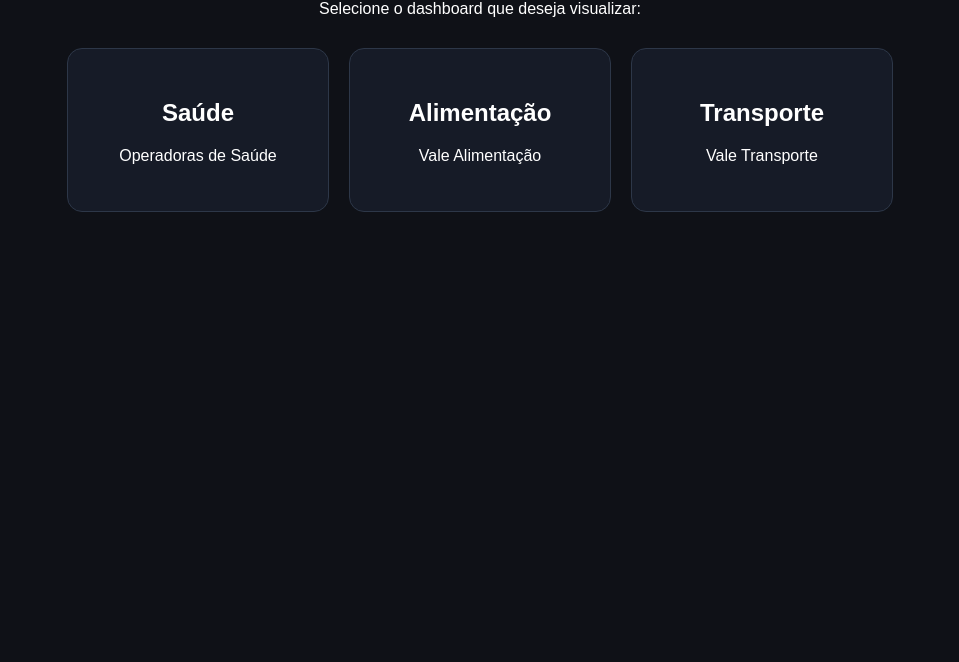
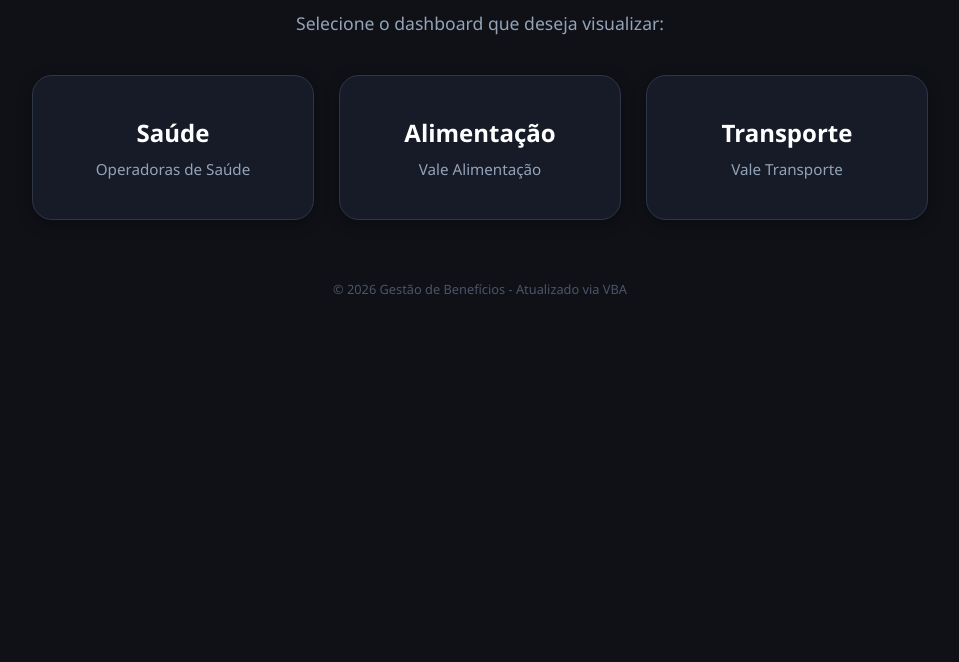
Before and after one commit to rcorreia1989-tech/adpbnenef, a plain HTML site: page index.html in a window 1280 px wide. Shown: the part 138-800 px from the top of the page, without its empty margins (160-1119 px from the left). Drawn offline with Linux system fonts and the light colour scheme.

Commit message:
Update index.html

```diff
--- a/index.html
+++ b/index.html
@@ -2,34 +2,110 @@
 <html lang="pt-br">
 <head>
     <meta charset="UTF-8">
+    <meta name="viewport" content="width=device-width, initial-scale=1.0">
     <title>Portal de Dashboards - ME 2026</title>
     <style>
-        body { font-family: sans-serif; background: #0f1117; color: #fff; text-align: center; padding: 50px; }
-        .container { display: flex; justify-content: center; gap: 20px; margin-top: 30px; }
+        /* Estilo Base */
+        body {
+            font-family: 'Segoe UI', Tahoma, Geneva, Verdana, sans-serif;
+            background: #0f1117;
+            color: #fff;
+            text-align: center;
+            padding: 50px 20px;
+            margin: 0;
+        }
+
+        h1 {
+            color: #60a5fa;
+            margin-bottom: 10px;
+            font-size: 2.5rem;
+        }
+
+        p.subtitle {
+            color: #94a3b8;
+            margin-bottom: 40px;
+            font-size: 1.1rem;
+        }
+
+        /* Container dos Botões */
+        .container {
+            display: flex;
+            justify-content: center;
+            gap: 25px;
+            flex-wrap: wrap;
+            max-width: 1000px;
+            margin: 0 auto;
+        }
+
+        /* Estilo dos Cards/Botões */
         .card {
-            background: #161b27; padding: 30px; border-radius: 15px; border: 1px solid #2d3748;
-            text-decoration: none; color: #fff; width: 200px; transition: 0.3s;
+            background: #161b27;
+            padding: 40px 20px;
+            border-radius: 20px;
+            border: 1px solid #2d3748;
+            text-decoration: none;
+            color: #fff;
+            width: 240px;
+            transition: all 0.3s ease;
+            display: flex;
+            flex-direction: column;
+            align-items: center;
+            box-shadow: 0 4px 15px rgba(0,0,0,0.3);
         }
-        .card:hover { border-color: #3b82f6; transform: translateY(-5px); }
-        h1 { color: #60a5fa; }
+
+        /* Efeito de Hover */
+        .card:hover {
+            border-color: #3b82f6;
+            transform: translateY(-8px);
+            background: #1e2533;
+            box-shadow: 0 8px 25px rgba(59, 130, 246, 0.2);
+        }
+
+        .card h2 {
+            margin: 0 0 10px 0;
+            font-size: 1.5rem;
+            color: #fff;
+        }
+
+        .card p {
+            margin: 0;
+            color: #94a3b8;
+            font-size: 0.95rem;
+        }
+
+        /* Rodapé simples */
+        .footer {
+            margin-top: 60px;
+            font-size: 0.8rem;
+            color: #4a5568;
+        }
     </style>
 </head>
 <body>
+
     <h1>Painéis de Controle ME 2026</h1>
-    <p>Selecione o dashboard que deseja visualizar:</p>
+    <p class="subtitle">Selecione o dashboard que deseja visualizar:</p>
+
     <div class="container">
         <a href="saude.html" class="card">
             <h2>Saúde</h2>
             <p>Operadoras de Saúde</p>
         </a>
+
         <a href="alimentacao.html" class="card">
-    <h2>Alimentação</h2>
-    <p>Vale Alimentação</p>
-</a>
+            <h2>Alimentação</h2>
+            <p>Vale Alimentação</p>
+        </a>
+
         <a href="transporte.html" class="card">
             <h2>Transporte</h2>
             <p>Vale Transporte</p>
         </a>
     </div>
+
+    <div class="footer">
+        © 2026 Gestão de Benefícios - Atualizado via VBA
+    </div>
+
 </body>
 </html>
```
